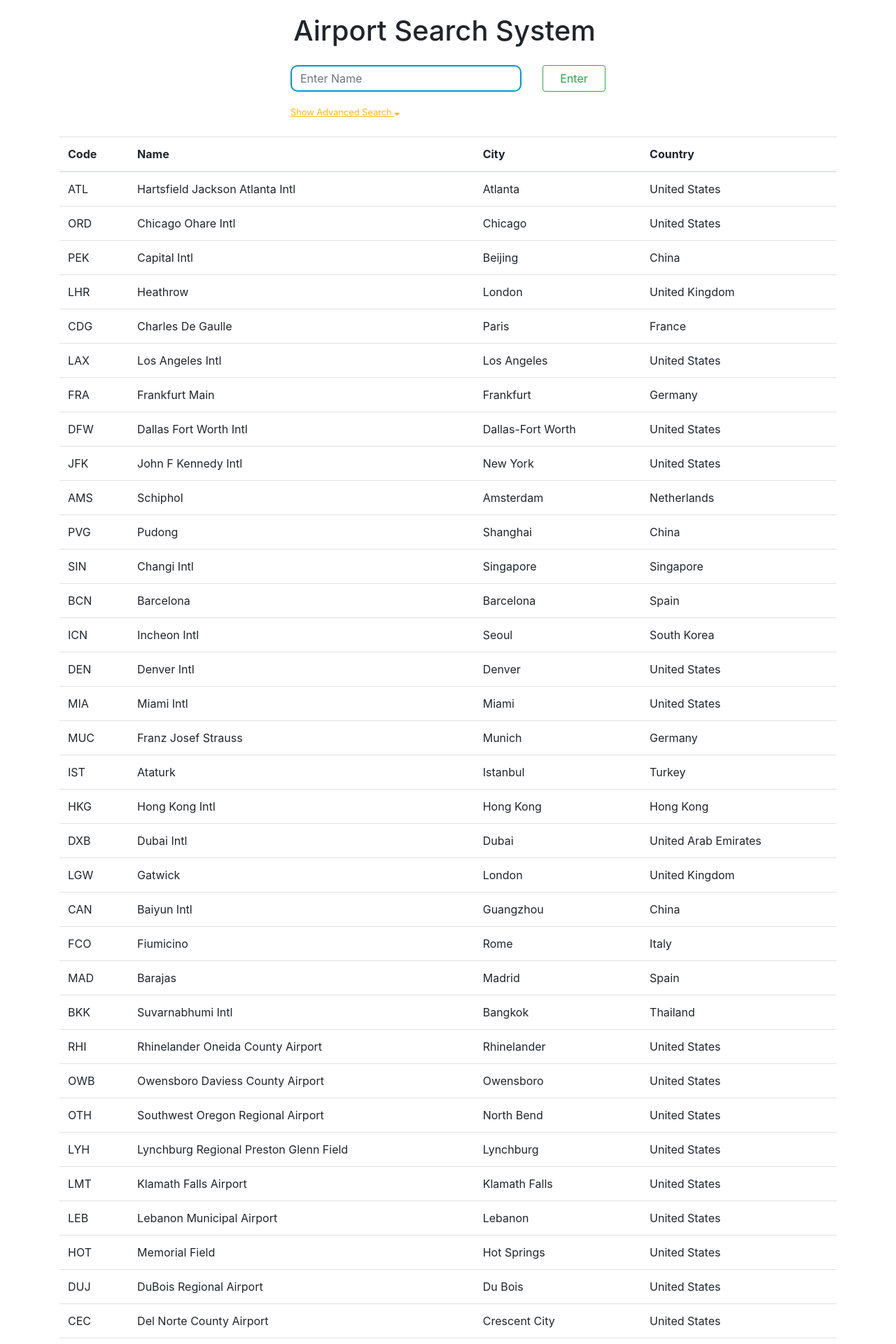
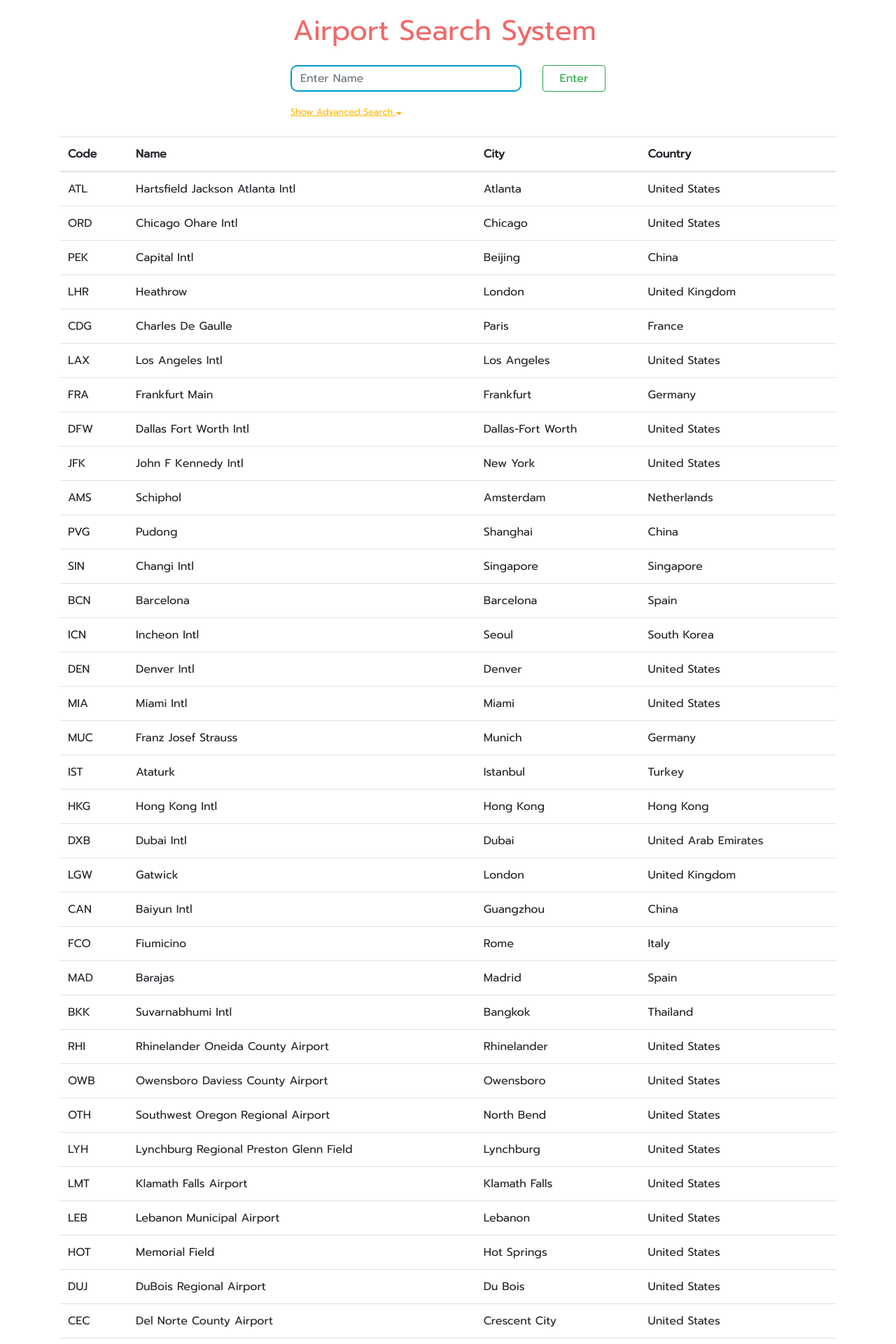
Before and after one commit to smthtk1997/01418443.github.io, a PHP site: page / in a window 1280 px wide. Shown: the top 1920 px of the page at 70% size. Run offline with PHP 8.4, Linux system fonts and the light colour scheme; some libraries are stand-ins or nearby versions.

Commit message:
lab3
lab3

```diff
--- a/Lab03/index.html
+++ b/Lab03/index.html
@@ -10,6 +10,7 @@
     <script src="https://stackpath.bootstrapcdn.com/bootstrap/4.2.1/js/bootstrap.min.js" integrity="sha384-B0UglyR+jN6CkvvICOB2joaf5I4l3gm9GU6Hc1og6Ls7i6U/mkkaduKaBhlAXv9k" crossorigin="anonymous"></script>
     <script src="https://ajax.googleapis.com/ajax/libs/jquery/3.3.1/jquery.min.js"></script>
     <link rel="stylesheet" href="https://use.fontawesome.com/releases/v5.7.1/css/all.css" integrity="sha384-fnmOCqbTlWIlj8LyTjo7mOUStjsKC4pOpQbqyi7RrhN7udi9RwhKkMHpvLbHG9Sr" crossorigin="anonymous">
+    <link href="https://fonts.googleapis.com/css?family=Prompt" rel="stylesheet">
     <link rel="stylesheet" href="css/bootstrap.min.css">
     <link rel="stylesheet" href="style.css">
 </head>
@@ -17,7 +18,7 @@
     <div class="container">
         <div>
             <head>
-                <h1 style="text-align: center;margin: 20px 20px 10px 10px">Airport Search System</h1>
+                <h1 style="text-align: center;margin: 20px 20px 10px 10px;color: #f06868">Airport Search System</h1>
             </head>
             <div class="i-am-centered">
                 <div class="row">
@@ -31,17 +32,17 @@
                 <div style="display: none" id="advance">
                     <div class="row">
                         <div class="col-md-9 col-sm-12">
-                            <input type="text" style="border: 2px solid #ffb800;border-radius: 10px" class="form-control inputbar" id="codeSearch" placeholder="Code">
+                            <input type="text" style="border: 2px solid #ffb800;border-radius: 10px" class="form-control inputbar" id="codeSearch" placeholder="Enter Code">
                         </div>
                     </div>
                     <div class="row">
                         <div class="col-md-9 col-sm-12">
-                            <input type="text" style="border: 2px solid #ffb800;border-radius: 10px" class="form-control inputbar" id="citySearch" placeholder="City">
+                            <input type="text" style="border: 2px solid #ffb800;border-radius: 10px" class="form-control inputbar" id="citySearch" placeholder="Enter City">
                         </div>
                     </div>
                     <div class="row">
                         <div class="col-md-9 col-sm-12">
-                            <input type="text" style="border: 2px solid #ffb800;border-radius: 10px" class="form-control inputbar" id="countrySearch" placeholder="Country">
+                            <input type="text" style="border: 2px solid #ffb800;border-radius: 10px" class="form-control inputbar" id="countrySearch" placeholder="Enter Country">
                         </div>
                     </div>
                 </div>
--- a/Lab03/style.css
+++ b/Lab03/style.css
@@ -1,6 +1,10 @@
 .inputbar{
     width: 100%;
     margin-top: 15px;
+}
+
+body{
+    font-family: 'Prompt', sans-serif;
 }
 
 .i-am-centered {
@@ -8,13 +12,13 @@
 }
 
 .smoothCSS{
-    color: #ffb800;
+    color: #ffb600;
     text-decoration: underline;
     transition: 0.5s;
 }
 
 .smoothCSS:hover{
-    color: #ff9f00;
+    color: #ff9900;
     cursor: pointer;
     font-size: 14px;
 }
```
